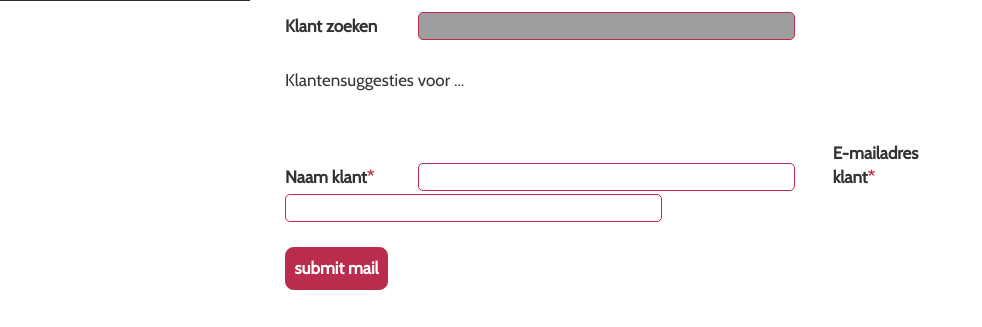
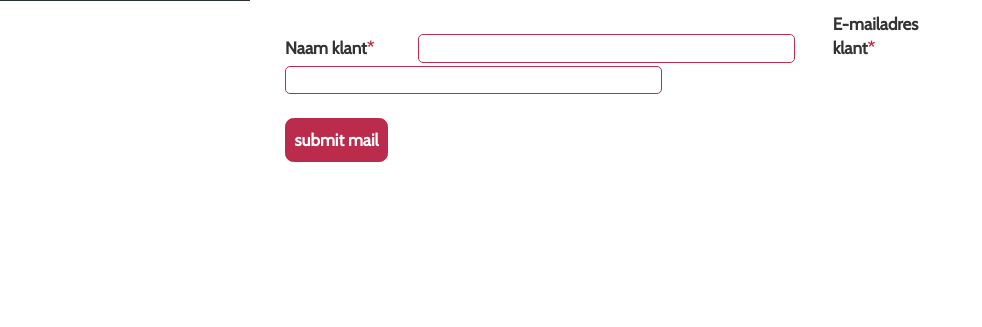
Before and after one commit to Prothread/InventPortal, a PHP site: page /InventPortal/index.php?page=item in a window 1280 px wide. Shown: the part 1169-1496 px from the top of the page, without its empty margins (0-982 px from the left). After the commit the page ends 1331 px from the top, so only its background shows below. Run offline with PHP 8.4, Linux system fonts and the light colour scheme; data that the repository does not hold is empty; some libraries are stand-ins or nearby versions; grey boxes are pictures that could not be loaded.

Commit message:
Koppeling naar item page nu ook op dashboard pagina

```diff
--- a/app/view/dashboard.php
+++ b/app/view/dashboard.php
@@ -30,7 +30,7 @@ $get_filled_info = $uploads->getLastThreeUploads();
                         foreach ($uploads->getLastThreeUploads() as $upload) { ?>
                             <tr>
                                 <td>
-                                    <?= $upload['onderwerp'] ?>
+                                    <a href="?page=item&id=<?=$upload['id']?>"><?= $upload['onderwerp']?></a>
                                 </td>
                                 <td>
                                     <?= $upload['verstuurder'] ?>
--- a/app/view/item.php
+++ b/app/view/item.php
@@ -41,15 +41,6 @@ $imgarray = ( explode(", ", $upload['uniquename']) );
                             <input class="TaDescription" name="additionalcontent" value="<?= $upload['beschrijving']?>">
                             <br><br>
 
-                            <label>Klant zoeken</label>
-                            <input type="text" id="tags" name="suggestions" class="suggestionsinput" size="50" value="">
-                            <br><br>
-
-                            <div id="suggestions">
-                                Klantensuggesties voor <span class="searchterm"></span>...
-                            </div>
-                            <br><br>
-
                             <label>Naam klant<span style="color:#bc2d4c">*</span></label>
                             <input type="text" name="mailname" size="50" value="<?= $upload['naam']?>">&emsp;&emsp;
 
```
Also changed, not shown: app/uploads/54987_abstract_polyscapes_hipster_art_1.jpg (deleted), app/uploads/6b4_62.jpg (deleted), app/uploads/Aviary Stock Photo 1_3.png (deleted), app/uploads/Celeste0502-image-celeste0502-36795437-1200-960_9.jpg (deleted), app/uploads/Goodra_9.jpg (deleted), app/uploads/Wallpaper_2.jpg (deleted).
